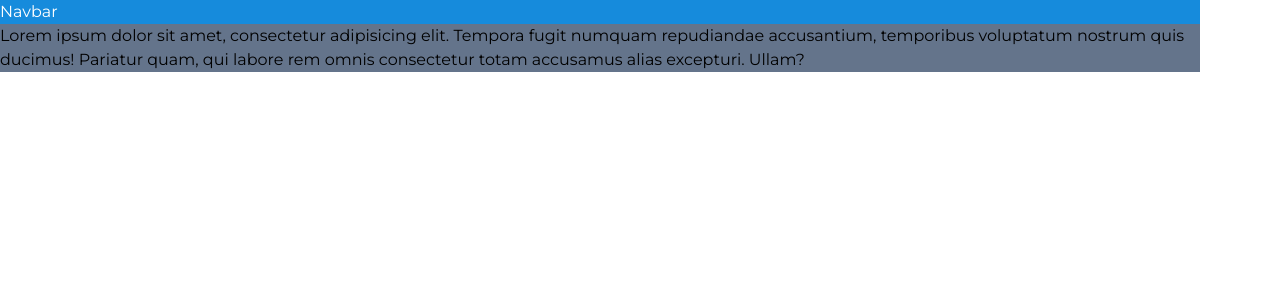
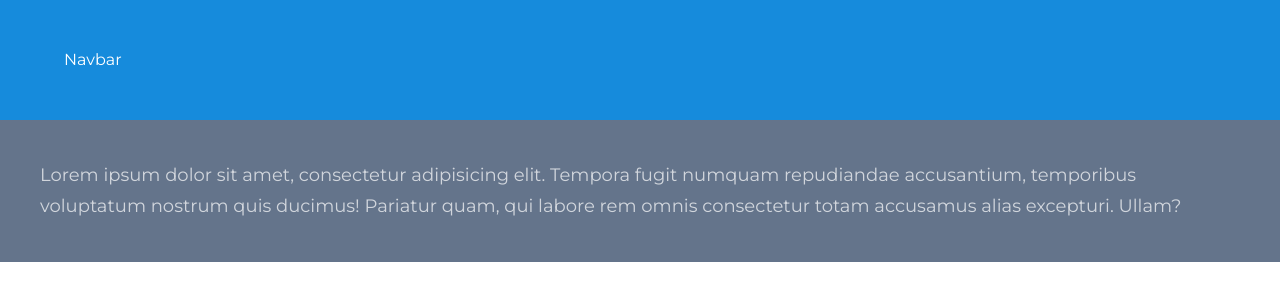
Before and after one commit to axrorbekdf/tailwindcss-lesson, a Nuxt app: page / in a window 1280 px wide. Shown: the top 300 px of the page. Built offline with nearby package versions, Linux system fonts and the light colour scheme.

Commit message:
jira-clone

```diff
--- a/app.vue
+++ b/app.vue
@@ -1,5 +1,5 @@
 <script setup lang="ts">
-import { styles } from '@/util/style';
+// import { styles } from '@/util/style';
 </script>
 
 
@@ -7,17 +7,17 @@ import { styles } from '@/util/style';
   <!-- <h1 class="text-3xl font-bold underline bg-black text-asosiy md:text-red-600 font-montserrat">
       Hello world!
     </h1> -->
-  <div class="bg-asosiy w-full overflow-hidden font-montserrat container">
+  <div class="bg-asosiy w-full overflow-hidden font-montserrat">
 
-    <div :class="[styles.padding, 'container']">
+    <div class="sm:px-16 px-6 sm:py-12 py-4 xl:max-w-[1280px] w-full flex justify-start">
       <!-- <div class="container"> -->
-      <div :class="[styles.container, 'container', styles.flexCenter]">
+      <div class="item-center">
         <p class="xs:text-rose-600 md:text-white">Navbar</p>
       </div>
     </div>
 
-    <div class="bg-slate-500 container ">
-      <p :class="[styles.paragraph]">
+    <div class="bg-slate-500">
+      <p class="font-montserrat font-normal text-oq text-[18px] leading-[30.8px] p-10">
         Lorem ipsum dolor sit amet, consectetur adipisicing elit. Tempora fugit numquam repudiandae accusantium, temporibus voluptatum nostrum quis ducimus! Pariatur quam, qui labore rem omnis consectetur totam accusamus alias excepturi. Ullam?
       </p>
     </div>
```
